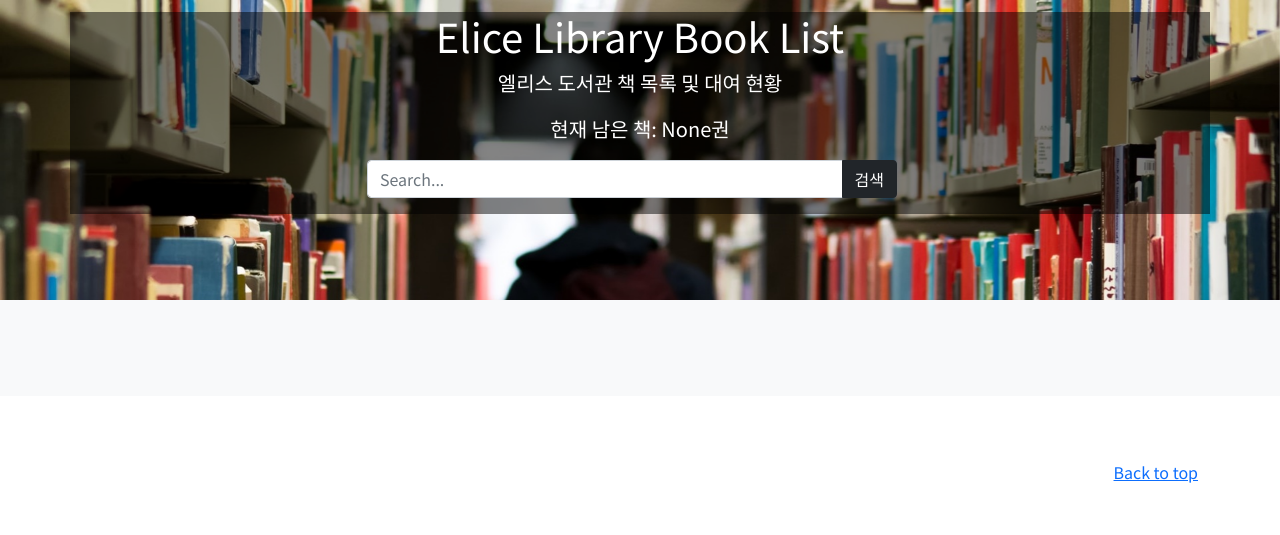
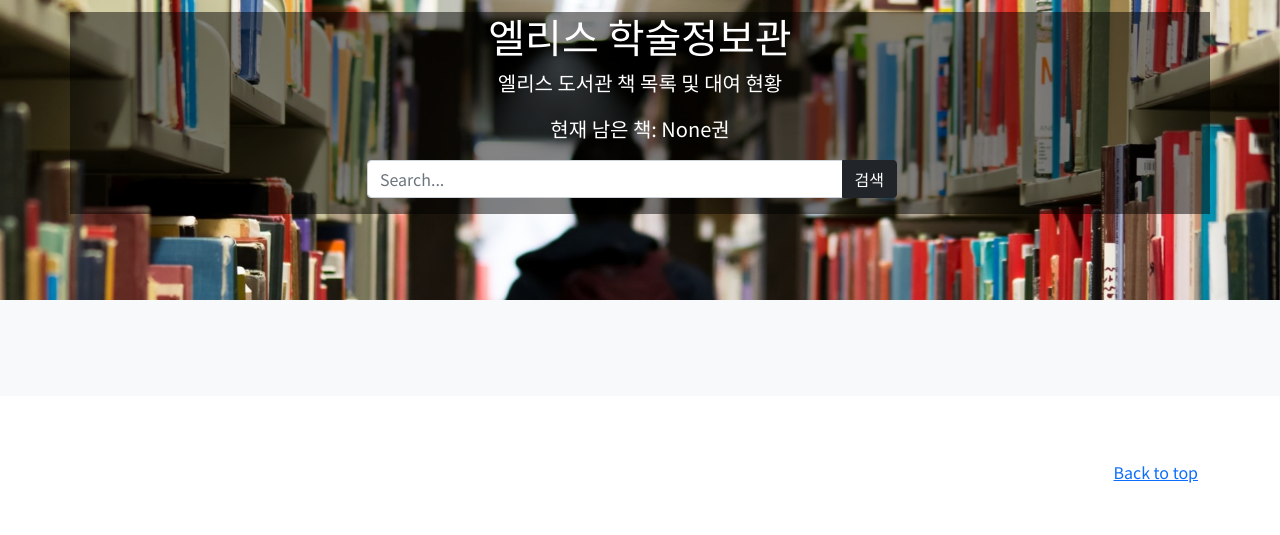
Before and after one commit to martinalee94/elice_library_p1, a Flask app: page /home/ in a window 1280 px wide. Shown: the part 72-607 px from the top of the page. Run offline with Flask 2, Linux system fonts and the light colour scheme; data that the repository does not hold is empty; some libraries are stand-ins or nearby versions.

Commit message:
코드정리

```diff
--- a/app/templates/base.html
+++ b/app/templates/base.html
@@ -1,5 +1,6 @@
 <!doctype html>
 <html lang="en">
+
 <head>
   <meta charset="utf-8">
   <meta name="viewport" content="width=device-width, initial-scale=1">
@@ -27,6 +28,7 @@
       font-family: 'Merriweather', serif;
       font-family: 'Noto Sans KR', sans-serif;
     }
+
     .bd-placeholder-img {
       font-size: 1.125rem;
       text-anchor: middle;
@@ -40,9 +42,17 @@
         font-size: 3.5rem;
       }
     }
-      #navbar-brand{
+
+    #navbar-brand {
       text-decoration: none;
       color: white;
+    }
+
+    #book-title a {
+      text-decoration: none;
+      font-weight: bold;
+      font-size: 1.2rem;
+      color: black;
     }
   </style>
   {% block style %}
@@ -76,9 +86,11 @@
         <div class="text-end">
           {%if session['login'] %}
           <span class="badge bg-warning text-dark">{{ g.user.name }} 님 </span>
-              <button type="button" class="btn btn-outline-light me-2" onClick="window.location.href = '/user/logout'">Logout</button>
+          <button type="button" class="btn btn-outline-light me-2"
+            onClick="window.location.href = '/user/logout'">Logout</button>
           {% else %}
-              <button type="button" class="btn btn-outline-light me-2" onClick="window.location.href = '/user/login'">Login</button>
+          <button type="button" class="btn btn-outline-light me-2"
+            onClick="window.location.href = '/user/login'">Login</button>
           <button type="button" class="btn btn-warning" onClick="window.location.href = '/user/signup'">Sign-up</button>
           {% endif %}
         </div>
@@ -100,4 +112,5 @@
   </footer>
 
 </body>
+
 </html>
--- a/app/templates/home.html
+++ b/app/templates/home.html
@@ -9,13 +9,6 @@
 
 {% block style %}
 <style>
-    #book-title a {
-        text-decoration: none;
-        font-weight: bold;
-        font-size: 1.2rem;
-        color: black;
-    }
-
     #available {
         color: green;
     }
@@ -24,31 +17,34 @@
         color: orangered;
     }
 
-    #search-position-custom{
-        position:absolute;
-        z-index:999;
-        top:0;
-        left:0;
-        right:0;
+    #search-position-custom {
+        position: absolute;
+        z-index: 999;
+        top: 0;
+        left: 0;
+        right: 0;
         margin-top: 5rem;
-        color:white;
+        color: white;
     }
-    #search-container{
-        background-color:rgba(0, 0, 0, 0.486);
+
+    #search-container {
+        background-color: rgba(0, 0, 0, 0.486);
 
     }
 
     @import url("https://fonts.googleapis.com/css2?family=Inter:wght@600&display=swap");
-    .card-rating-area{
+
+    .card-rating-area {
         justify-content: center;
         align-items: center;
         font-family: "Inter", sans-serif;
         background-color: #fdfdfd;
         margin: 0;
         word-wrap: normal;
-        height:2rem;
+        height: 2rem;
         line-height: 2rem;
     }
+
     .star-rating {
         display: flex;
         font-size: 2rem;
@@ -59,7 +55,7 @@
     .star-rating:before {
         content: "\1f7ca\1f7ca\1f7ca\1f7ca\1f7ca";
         color: #e5e5e5;
-        filter: drop-shadow(0 0.6rem 0.3rem rgba(0,0,0,0.05));
+        filter: drop-shadow(0 0.6rem 0.3rem rgba(0, 0, 0, 0.05));
     }
 
     .star-rating__fill {
@@ -81,7 +77,8 @@
             width: 0;
         }
     }
-    .rating-point{
+
+    .rating-point {
         font-size: 1rem;
         display: block;
     }
@@ -91,12 +88,12 @@
 {% block scripts %}
 <script>
     function bookSearch() {
-        let keyword = document.querySelector('#keyword')
+        let keyword = document.querySelector('#keyword').value
         $.ajax({
-            url: '/home/search/',
+            url: `/home/search/?keyword=${keyword}`,
             type: 'GET',
             data: {
-                'keyword': keyword.value
+                'keyword': keyword
             },
             success: function (res) {
                 if (res['result'] === 'no keyword') {
@@ -129,7 +126,7 @@
         })
     }
 
-    function curPage(event, page){
+    function curPage(event, page) {
         event.preventDefault();
         $.ajax({
             url: `/home/?pageNumber=${page}`,
@@ -142,16 +139,19 @@
 
 {% block content %}
 <main>
-    <div id="carouselExampleSlidesOnly" class="carousel slide" data-bs-ride="carousel" >
+    <div id="carouselExampleSlidesOnly" class="carousel slide" data-bs-ride="carousel">
         <div class="carousel-inner">
             <div class="carousel-item active">
-            <img src="{{ url_for('static', filename='img/main_c4.jpg') }}" class="d-block w-100" alt="main-carousel-1">
+                <img src="{{ url_for('static', filename='img/main_c4.jpg') }}" class="d-block w-100"
+                    alt="main-carousel-1">
             </div>
             <div class="carousel-item">
-            <img src="{{ url_for('static', filename='img/main_c2.jpg') }}" class="d-block w-100" alt="main-carousel-2">
+                <img src="{{ url_for('static', filename='img/main_c2.jpg') }}" class="d-block w-100"
+                    alt="main-carousel-2">
             </div>
             <div class="carousel-item">
-            <img src="{{ url_for('static', filename='img/main_c3.jpg') }}" class="d-block w-100" alt="main-carousel-3">
+                <img src="{{ url_for('static', filename='img/main_c3.jpg') }}" class="d-block w-100"
+                    alt="main-carousel-3">
             </div>
         </div>
     </div>
@@ -159,7 +159,7 @@
     <section id="search-position-custom" class="py-1 text-center container">
         <div id="search-container" class="row">
             <div class="col-lg-6 col-md-8 mx-auto">
-                <h1>Elice Library Book List</h1>
+                <h1>엘리스 학술정보관</h1>
                 <p class="lead">엘리스 도서관 책 목록 및 대여 현황</p>
                 <p class="lead">현재 남은 책: {{cur_count}}권</p>
                 <form class="col-12 col-lg-auto mb-3 mb-lg-0 me-lg-3">
@@ -187,8 +187,9 @@
                             width="40%" style="margin-right: auto; margin-left: auto;" height="180" alt="book_image">
 
                         <div class="card-body">
-                            <p id="book-title"><a href="/books/detail/{{book.id}}">{{ book.book_name}}</a></p>
-                            <p>{{book.author}} - {{book.publisher}}</p>
+                            <h5 id="book-title" class="card-title"><a href="/books/detail/{{book.id}}">{{
+                                    book.book_name}}</a></h5>
+                            <h6 class="card-subtitle mb-2 text-muted">{{book.author}} - {{book.publisher}}</h6>
                             <p>{{book.stock}}권 남음</p>
 
                             <div class="card-rating-area">
@@ -223,24 +224,11 @@
 
 <nav aria-label="...">
     <ul class="pagination justify-content-center">
-        <!--
-        <li class="page-item disabled">
-            <a class="page-link" href="#" aria-label="Previous">&laquo;</a>
-        </li>
-        -->
         {% for p in range(1, total_page+1) %}
         <li class="page-item">
             <a class="page-link" href="#" onClick="curPage(event, '{{p}}')">{{p}}</a>
         </li>
         {% endfor %}
-         <!--
-        <li class="page-item active" aria-current="page">
-            <a class="page-link" href="#">2</a>
-        </li>
-        <li class="page-item">
-            <a class="page-link"  href="#" aria-label="Next">&raquo;</a>
-        </li>
-        -->
     </ul>
 </nav>
 {% endblock %}
```
Lines whose indentation alone changed are shown as unchanged.
